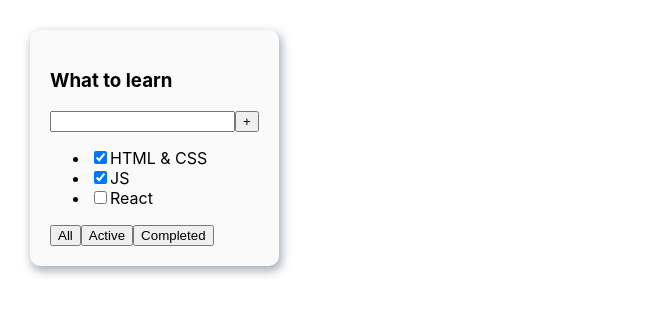
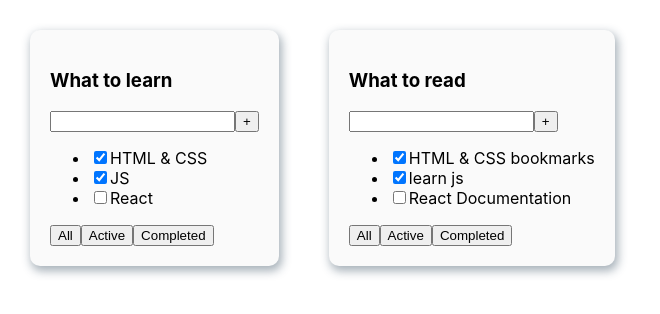
Before and after one commit to 7lad48/toDoList, a React (Create React App) app: page / in a window 1280 px wide. Shown: the top 314 px of the page, without its empty margins (0-660 px from the left). Built offline with nearby package versions, Linux system fonts and the light colour scheme.

Commit message:
add task 2

```diff
--- a/src/App.css
+++ b/src/App.css
@@ -11,10 +11,10 @@
   box-shadow: 2px 4px 10px 1px rgba(34, 60, 80, 0.4);
   border-radius: 10px;
   padding: 20px;
-  transition: all 0.2s ease-in-out;
+  transition: all 0.3s ease-in-out;
 }
 .todolist:hover{
   background-color: #f8f8f8;
-  box-shadow: 2px 4px 10px 1px rgba(34, 60, 80, 0.3);
+  box-shadow: 2px 4px 8px 1px rgba(48, 82, 115, 0.25);
   transform: scale(0.995);
 }
--- a/src/App.tsx
+++ b/src/App.tsx
@@ -8,13 +8,20 @@ function App() {
         {id: 2, title: "JS", isDone: true},
         {id: 3, title: "React", isDone: false},
     ]
-
+    const tasks2: TaskType[] = [
+        {id: 1, title: "HTML & CSS bookmarks", isDone: true},
+        {id: 2, title: "learn js", isDone: true},
+        {id: 3, title: "React Documentation", isDone: false},
+    ]
 
     return (
         <div className="App">
             <TodoList
                 tasks={tasks}
                 title="What to learn"/>
+            <TodoList
+                tasks={tasks2}
+                title="What to read"/>
         </div>
     );
 }
```
